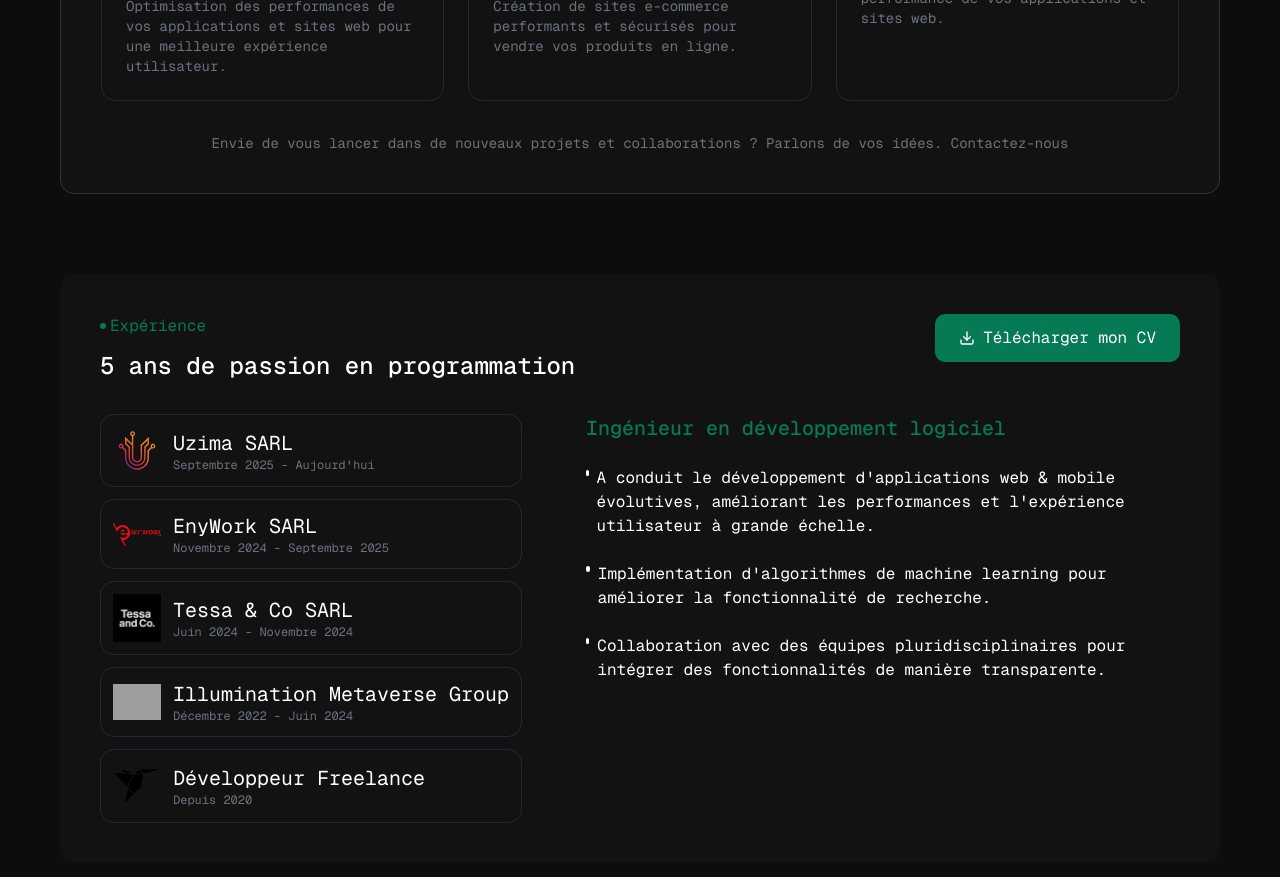
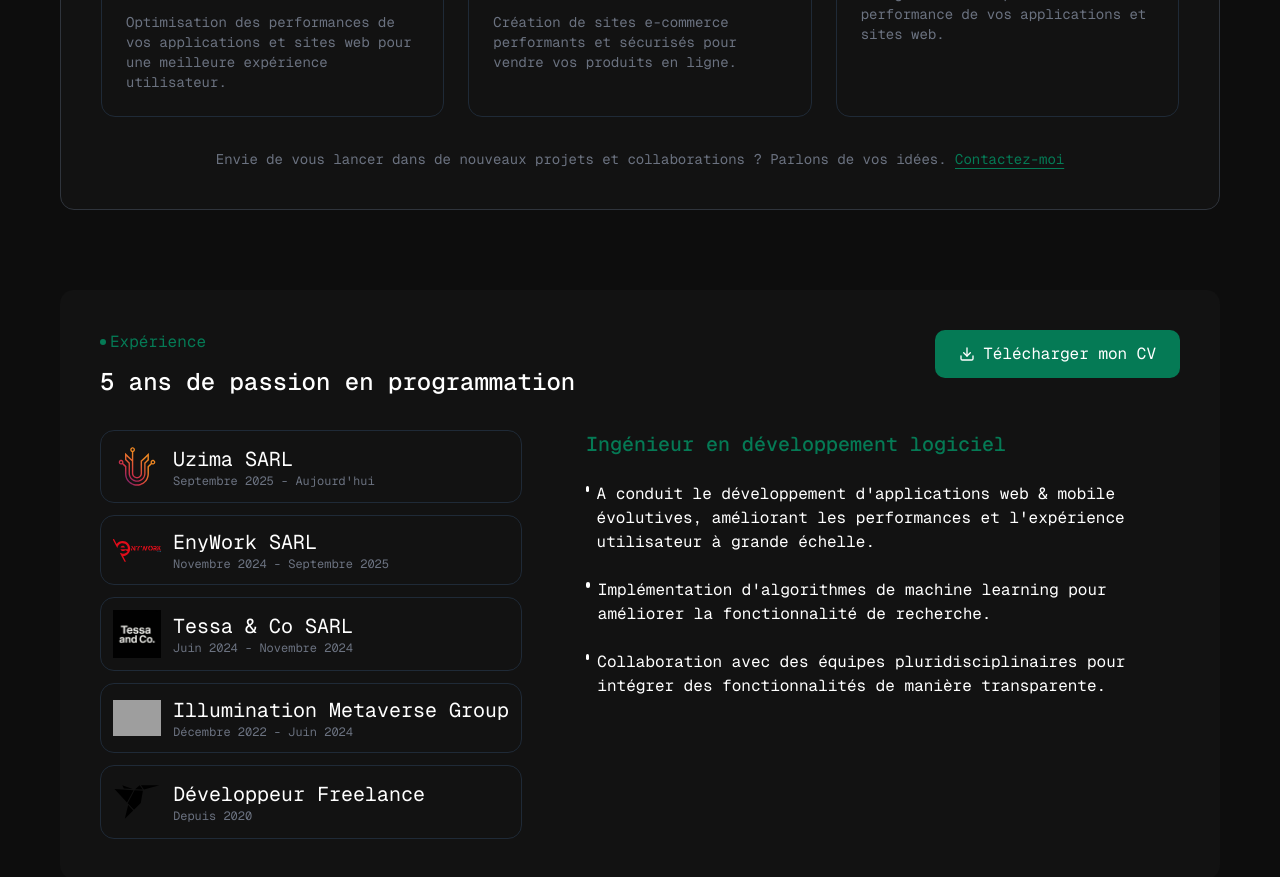
Before and after one commit to DaimaMuhiya/portfolio-daima, a Next.js app: page / in a window 1280 px wide. Shown: the part 2120-2997 px from the top of the page. Built offline with nearby package versions, Linux system fonts and the light colour scheme; grey boxes are pictures that could not be loaded.

Commit message:
feat(services-section): add animated contact button with routing
Implements an animated "Contactez-moi" button in the services section that scrolls to the contact area or redirects to the homepage, enhancing user interaction and navigation experience.

```diff
--- a/src/components/services-section.tsx
+++ b/src/components/services-section.tsx
@@ -6,6 +6,8 @@ import {
   ShoppingCart,
   Brain,
 } from "lucide-react";
+import { useRouter } from "next/navigation";
+import { motion } from "framer-motion";
 
 const services = [
   {
@@ -47,6 +49,15 @@ const services = [
 ];
 
 export default function ServicesSection() {
+  const router = useRouter();
+  // Animation pour les boutons
+  const buttonVariants = {
+    hover: {
+      scale: 1.05,
+      transition: { duration: 0.2 },
+    },
+    tap: { scale: 0.95 },
+  };
   return (
     <section className="max-w-[1200px] mx-auto px-5 mb-20">
       <div className="bg-[#121212] border border-[#2F343C] rounded-xl p-10">
@@ -59,7 +70,7 @@ export default function ServicesSection() {
         <div className="grid grid-cols-1 md:grid-cols-2 lg:grid-cols-3 gap-6 mb-8">
           {services.map((service, index) => (
             <div key={index} className="border border-[#1F2A37] rounded-xl p-6">
-              <service.icon className="w-4 h-4 text-[#6B7280] mb-3" />
+              <service.icon className="w-6 h-6 text-[#6B7280] mb-3" />
               <h3 className="text-xl font-medium text-white mb-2 font-mono">
                 {service.title}
               </h3>
@@ -72,7 +83,27 @@ export default function ServicesSection() {
         <div className="text-center">
           <p className="text-[#6B7280] text-sm font-mono">
             Envie de vous lancer dans de nouveaux projets et collaborations ?
-            Parlons de vos idées. Contactez-nous
+            Parlons de vos idées.{" "}
+            <motion.span
+              className="text-[#057A55] cursor-pointer underline underline-offset-4 decoration"
+              variants={buttonVariants}
+              whileHover="hover"
+              whileTap="tap"
+              onClick={() => {
+                // Vérifie si nous sommes déjà sur la page d'accueil
+                if (window.location.pathname === "/") {
+                  // Fait défiler jusqu'à la section Contacts
+                  document.getElementById("contacts")?.scrollIntoView({
+                    behavior: "smooth",
+                  });
+                } else {
+                  // Rediriger vers la page d'accueil avec l'ancre
+                  router.push("/#contacts");
+                }
+              }}
+            >
+              Contactez-moi
+            </motion.span>
           </p>
         </div>
       </div>
```
